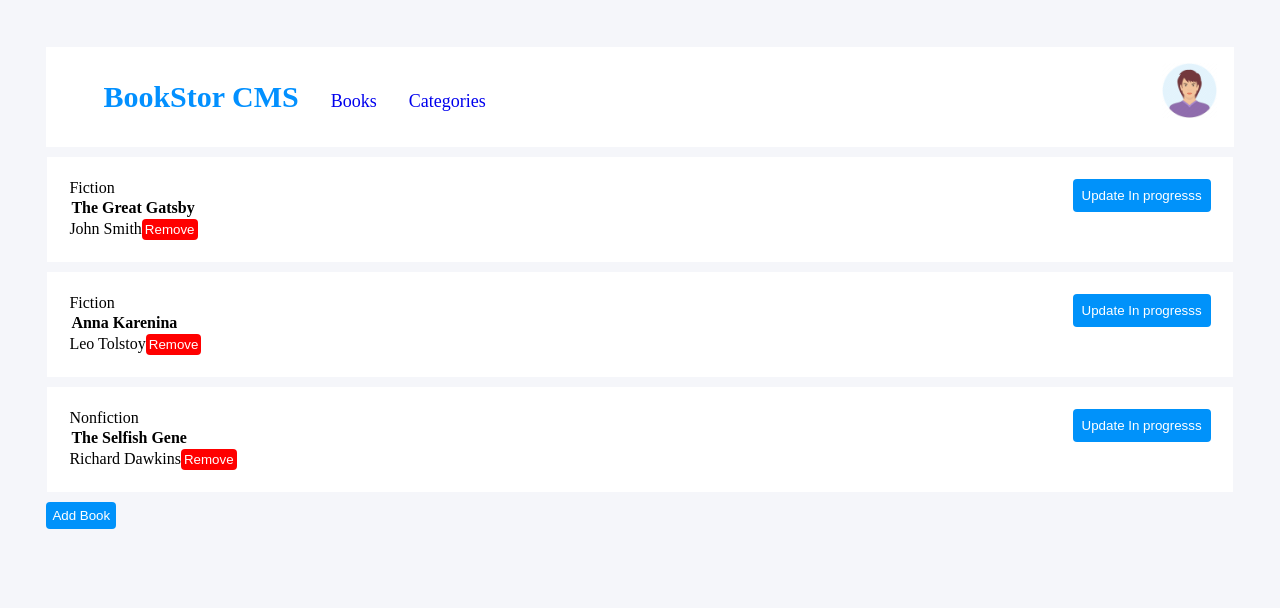
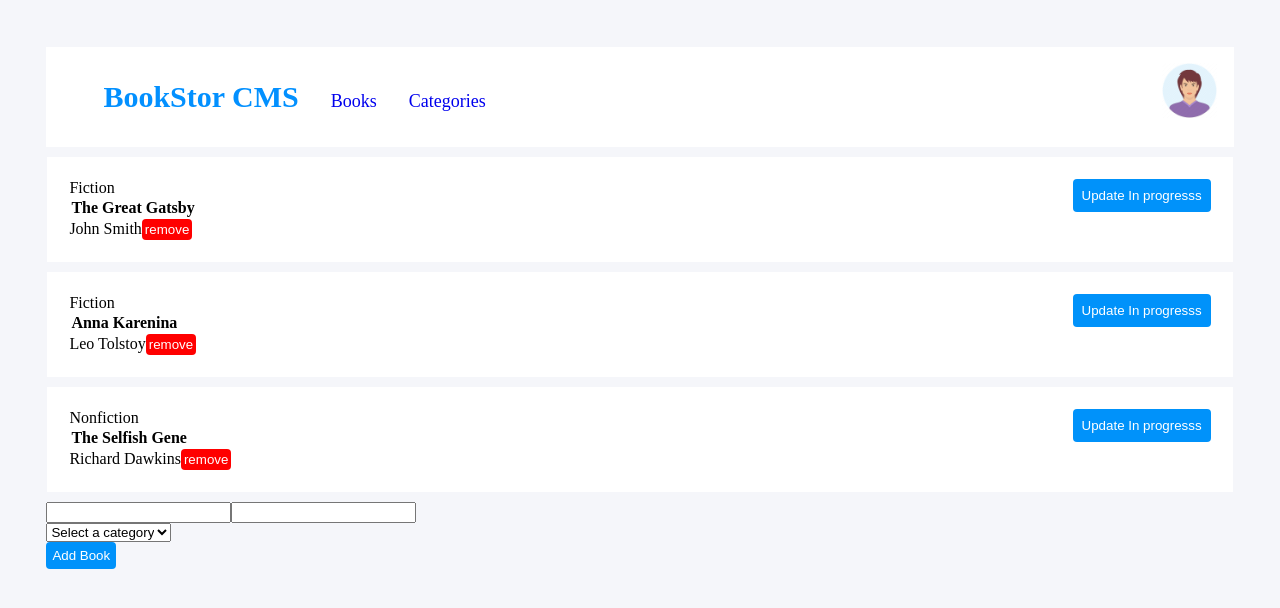
Before and after one commit to akbarsazish/Bookstore-React, a React (Create React App) app: page / in a window 1280 px wide. Shown: the top 608 px of the page. Built offline with nearby package versions, Linux system fonts and the light colour scheme.

Commit message:
add form to add book and removed button.js file

```diff
--- /dev/null
+++ b/src/components/AddBookButton.js
@@ -0,0 +1,68 @@
+import React, { useState } from 'react';
+import { useDispatch } from 'react-redux';
+import { addBook } from '../redux/books/booksSlice';
+
+const AddBookButton = () => {
+  const dispatch = useDispatch();
+  const [title, setTitle] = useState('');
+  const [author, setAuthor] = useState('');
+  const [category, setCategory] = useState('');
+
+  const handleAddBook = () => {
+    if (!title || !author) {
+      return;
+    }
+    const newBook = {
+      item_id: `item${Date.now()}`,
+      title,
+      author,
+      category,
+    };
+    dispatch(addBook(newBook));
+    setTitle('');
+    setAuthor('');
+    setCategory('');
+  };
+
+  const categories = [
+    { label: 'Fiction', value: 'Fiction' },
+    { label: 'Nonfiction', value: 'Nonfiction' },
+    { label: 'Science Fiction', value: 'Science Fiction' },
+    { label: 'Mystery', value: 'Mystery' },
+    { label: 'Fantasy', value: 'Fantasy' },
+    { label: 'Romance', value: 'Romance' },
+  ];
+
+  return (
+    <div>
+      <input
+        label="Book Title"
+        value={title}
+        onChange={(e) => setTitle(e.target.value)}
+      />
+      <input
+        id="author" // Add id attribute to associate the label with this input
+        label="Author"
+        value={author}
+        onChange={(e) => setAuthor(e.target.value)}
+      />
+      <div>
+        <select
+          id="category"
+          value={category}
+          onChange={(e) => setCategory(e.target.value)}
+        >
+          <option value="">Select a category</option>
+          {categories.map((cat) => (
+            <option key={cat.value} value={cat.value}>
+              {cat.label}
+            </option>
+          ))}
+        </select>
+      </div>
+      <button className="add-btn" type="button" onClick={handleAddBook}> Add Book </button>
+    </div>
+  );
+};
+
+export default AddBookButton;
--- a/src/components/Book.js
+++ b/src/components/Book.js
@@ -1,6 +1,5 @@
 import React from 'react';
 import { useDispatch } from 'react-redux';
-import Button from './Button';
 import { removeBook } from '../redux/books/booksSlice';
 
 /* eslint-disable */
@@ -17,7 +16,7 @@ const Book = ({ book }) => {
         {book.category}
         <h4 className="book-title">{book.title}</h4>
         {book.author}
-        <Button buttonClass="remove-btn" onClick={() => handleRemoveBook(book.item_id)} text="Remove" />
+        <button className="remove-btn" onClick={() => handleRemoveBook(book.item_id)}> remove </button>
       </div>
       <div className="book-store-item">
         <button className="update-btn"> Update In progresss </button>
--- a/src/components/BookContainer.js
+++ b/src/components/BookContainer.js
@@ -1,23 +1,10 @@
 import React from 'react';
-import { useSelector, useDispatch } from 'react-redux';
-import { addBook } from '../redux/books/booksSlice';
+import { useSelector } from 'react-redux';
 import Book from './Book';
-import Button from './Button';
+import AddBookButton from './AddBookButton';
 
 const BookContainer = () => {
   const books = useSelector((state) => state.books.books);
-  const dispatch = useDispatch();
-
-  const handleAddBook = () => {
-    const newBook = {
-      item_id: `item${books.length + 1}`,
-      title: 'New Book Title',
-      author: 'New Author Name',
-      category: 'Fiction',
-    };
-    dispatch(addBook(newBook));
-  };
-
   return (
     <div>
       {books.map((book) => (
@@ -25,7 +12,7 @@ const BookContainer = () => {
           <Book book={book} />
         </div>
       ))}
-      <Button buttonClass="add-btn" type="button" onClick={handleAddBook} text="Add Book" />
+      <AddBookButton />
     </div>
   );
 };
--- a/src/components/Button.js
+++ /dev/null
@@ -1,8 +0,0 @@
-import React from 'react';
-
-/* eslint-disable */
-const Button = ({ onClick, text, buttonClass }) => {
-  return <button className={buttonClass} type="button" onClick={onClick}>{text}</button>;
-};
-
-export default Button;
```
